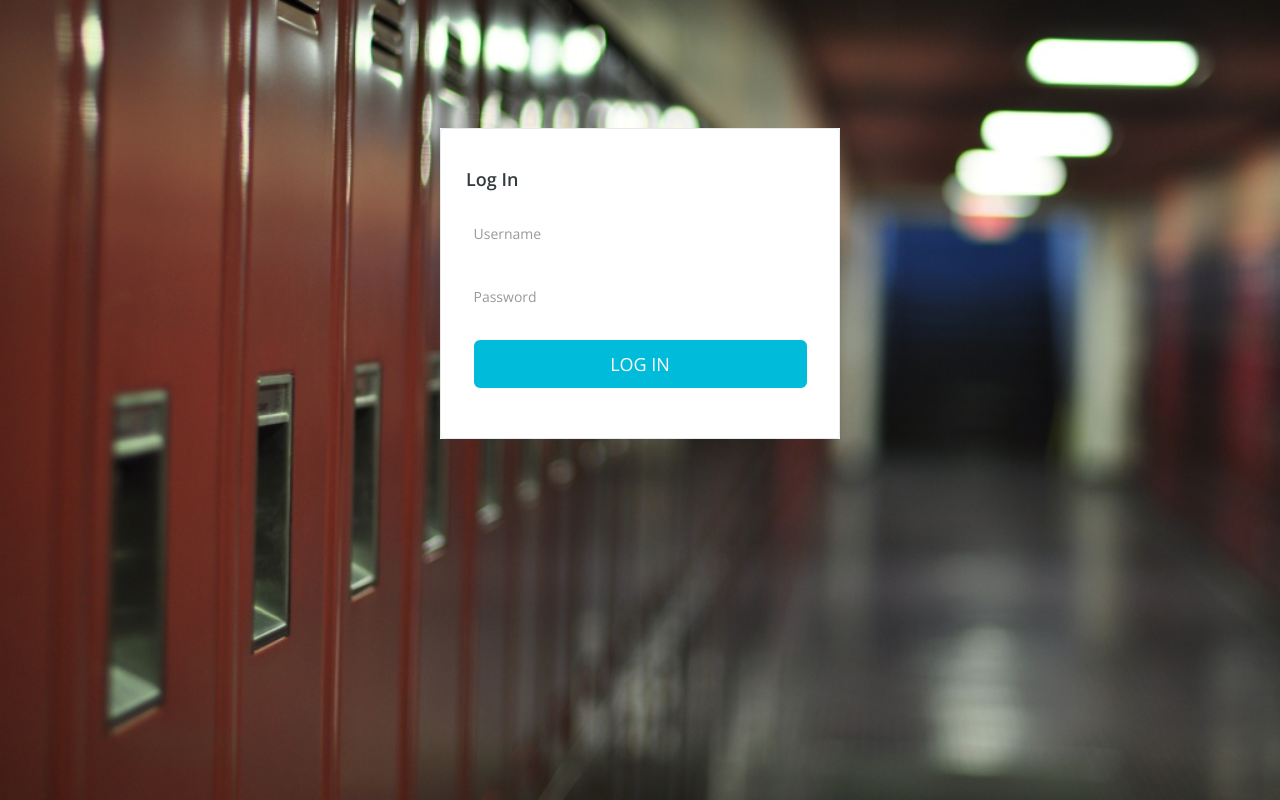
After one commit to hilmanaji/mentariilmukarawang, a CodeIgniter app: the page made by application/views/v_login.php in a window 1280 px wide. The commit adds this page. Run offline with CodeIgniter, Linux system fonts and the light colour scheme.

Commit message:
Fitur Login
-New Controller "Login"
-New View login
-Logika _construct

```diff
--- a/application/config/routes.php
+++ b/application/config/routes.php
@@ -49,6 +49,6 @@ defined('BASEPATH') OR exit('No direct script access allowed');
 | Examples:	my-controller/index	-> my_controller/index
 |		my-controller/my-method	-> my_controller/my_method
 */
-$route['default_controller'] = 'Home';
+$route['default_controller'] = 'Login';
 $route['404_override'] = '';
 $route['translate_uri_dashes'] = FALSE;
--- a/application/views/template_back_end/sidebar.php
+++ b/application/views/template_back_end/sidebar.php
@@ -16,7 +16,7 @@
                                 <li role="separator" class="divider"></li>
                                 <li><a href="javascript:void(0);"><i class="fa fa-cog"></i> Account Settings</a></li>
                                 <li role="separator" class="divider"></li>
-                                <li><a href=""><i class="fa fa-power-off"></i> Logout</a></li>
+                                <li><a href="<?php echo base_url() ?>Login/logout"><i class="fa fa-power-off"></i> Logout</a></li>
                             </ul>
                         </div>
                         <p class="profile-text m-t-15 font-16"><a href="javascript:void(0);"> Super Admin</a></p>
@@ -31,7 +31,7 @@
                                 <li> <a href="<?php echo base_url() ?>User">Data User</a> </li>
                             </ul>
                         </li>
-                        <li> <a href="<?php echo base_url() ?>User"><i class="icon-logout fa-fw"></i><span class="hide-menu"> Logout</span></a> </li>
+                        <li> <a href="<?php echo base_url() ?>Login/logout"><i class="icon-logout fa-fw"></i><span class="hide-menu"> Logout</span></a> </li>
                     </ul>
                 </nav>
             </div>
--- /dev/null
+++ b/application/views/v_login.php
@@ -0,0 +1,109 @@
+<!DOCTYPE html>
+<html lang="en">
+
+<head>
+    <meta charset="utf-8">
+    <meta http-equiv="X-UA-Compatible" content="IE=edge">
+    <meta name="viewport" content="width=device-width, initial-scale=1">
+    <meta name="keywords" content="">
+    <meta name="description" content="">
+    <meta name="author" content="">
+    <!-- <link rel="icon" type="image/png" sizes="16x16" href="<?php echo base_url() ?>assets/images/pendukung/logo_.png"> -->
+    <title>Yayasan Mentari Ilmu</title>
+    <!-- ===== Bootstrap CSS ===== -->
+    <link href="<?php echo base_url() ?>assets/default/bootstrap/dist/css/bootstrap.min.css" rel="stylesheet">
+    <!-- ===== Plugin CSS ===== -->
+    <!-- ===== Animation CSS ===== -->
+    <link href="<?php echo base_url() ?>assets/default/css/animate.css" rel="stylesheet">
+    <!-- ===== Custom CSS ===== -->
+    <link href="<?php echo base_url() ?>assets/default/css/style.css" rel="stylesheet">
+    <!-- ===== Color CSS ===== -->
+    <link href="<?php echo base_url() ?>assets/default/css/colors/default.css" id="theme" rel="stylesheet">
+    <!-- ===== Sal CSS ===== -->
+   <!--  <link href="<?php echo base_url() ?>assets/css/sal/sal.css" id="theme" rel="stylesheet">
+    <link href="<?php echo base_url() ?>assets/css/sal/sweetalert2.min.css" id="theme" rel="stylesheet"> -->
+    <!-- HTML5 Shim and Respond.js IE8 support of HTML5 elements and media queries -->
+    <!-- WARNING: Respond.js doesn't work if you view the page via file:// -->
+    <!--[if lt IE 9]>
+    <script src="https://oss.maxcdn.com/libs/html5shiv/3.7.0/html5shiv.js"></script>
+    <script src="https://oss.maxcdn.com/libs/respond.js/1.4.2/respond.min.js"></script>
+    <![endif]-->
+</head>
+
+<body class="mini-sidebar">
+    <!-- Preloader -->
+    <div class="preloader">
+        <div class="cssload-speeding-wheel"></div>
+    </div>
+    <section id="wrapper" class="login-register">
+        <div class="login-box" data-sal="slide-right"
+            data-sal-duration="300" data-sal-delay="100" data-sal-easing="ease-out-bounce">
+<?php echo $this->session->flashdata('msg'); ?>
+            <div class="white-box">
+                <form class="form-horizontal form-material" id="loginform" method="post" action="<?php echo base_url() ?>Login/data_get">
+                <center>
+                    <!-- <img src="<?php echo base_url() ?>assets/images/pendukung/eduk.png" style="height:45%;width:45%">                     -->
+                </center>
+                    <h3 class="box-title m-b-20">Log In</h3>
+                    <div class="form-group ">
+                        <div class="col-xs-12">
+                            <input class="form-control" name="username" type="text" required="" placeholder="Username">
+                        </div>
+                    </div>
+                    <div class="form-group">
+                        <div class="col-xs-12">
+                            <input class="form-control" name="password" type="password" required="" placeholder="Password">
+                        </div>
+                    </div>
+                    <div class="form-group text-center m-t-20">
+                        <div class="col-xs-12">
+                            <button class="btn btn-info btn-lg btn-block text-uppercase waves-effect waves-light" type="submit">Log In</button>
+                        </div>
+                    </div>
+            <!--         <div class="form-group m-b-0">
+                        <div class="col-sm-12 text-center">
+                            <p>Belum Punya Akun? <a href="<?php echo base_url() ?>Login/cek_nik" class="text-primary m-l-5"><b>Daftar</b></a></p>
+                        </div>
+                    </div> -->
+                </form>
+                <form class="form-horizontal" id="recoverform" action="index.html">
+                    <div class="form-group ">
+                        <div class="col-xs-12">
+                            <h3>Recover Password</h3>
+                            <p class="text-muted">Enter your Email and instructions will be sent to you! </p>
+                        </div>
+                    </div>
+                    <div class="form-group ">
+                        <div class="col-xs-12">
+                            <input class="form-control" type="text" required="" placeholder="Email">
+                        </div>
+                    </div>
+                    <div class="form-group text-center m-t-20">
+                        <div class="col-xs-12">
+                            <button class="btn btn-primary btn-lg btn-block text-uppercase waves-effect waves-light" type="submit">Reset</button>
+                        </div>
+                    </div>
+                </form>
+            </div>
+        </div>
+    </section>
+    <!-- jQuery -->
+    <script src="<?php echo base_url() ?>assets/plugins/components/jquery/dist/jquery.min.js"></script>
+    <!-- Bootstrap Core JavaScript -->
+    <script src="<?php echo base_url() ?>assets/default/bootstrap/dist/js/bootstrap.min.js"></script>
+    <!-- Menu Plugin JavaScript -->
+    <script src="<?php echo base_url() ?>assets/default/js/sidebarmenu.js"></script>
+    <!--slimscroll JavaScript -->
+    <script src="<?php echo base_url() ?>assets/default/js/jquery.slimscroll.js"></script>
+    <!--Wave Effects -->
+    <script src="<?php echo base_url() ?>assets/default/js/waves.js"></script>
+    <!-- Custom Theme JavaScript -->
+     <script src="<?php echo base_url() ?>assets/default/js/custom.js"></script>
+    <!--Style Switcher -->
+    <script src="<?php echo base_url() ?>asset/plugins/components/styleswitcher/jQuery.style.switcher.js"></script>
+
+
+
+</body>
+
+</html>
```
Also changed, not shown: application/controllers/Login.php (added, +86 -0 lines), application/controllers/Sekolah.php (+10 -15 lines), application/controllers/User.php (+10 -15 lines), assets/plugins/images/login-register.jpg.
